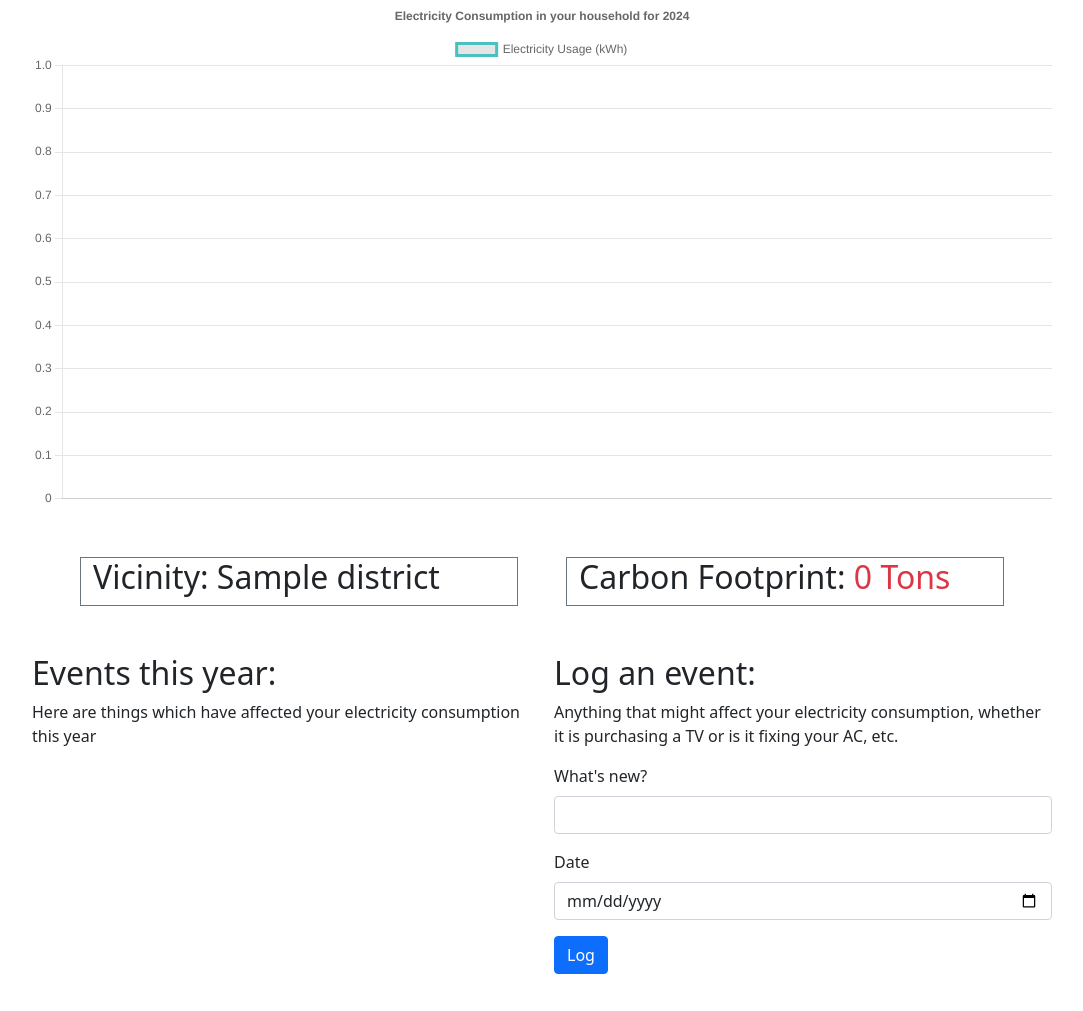
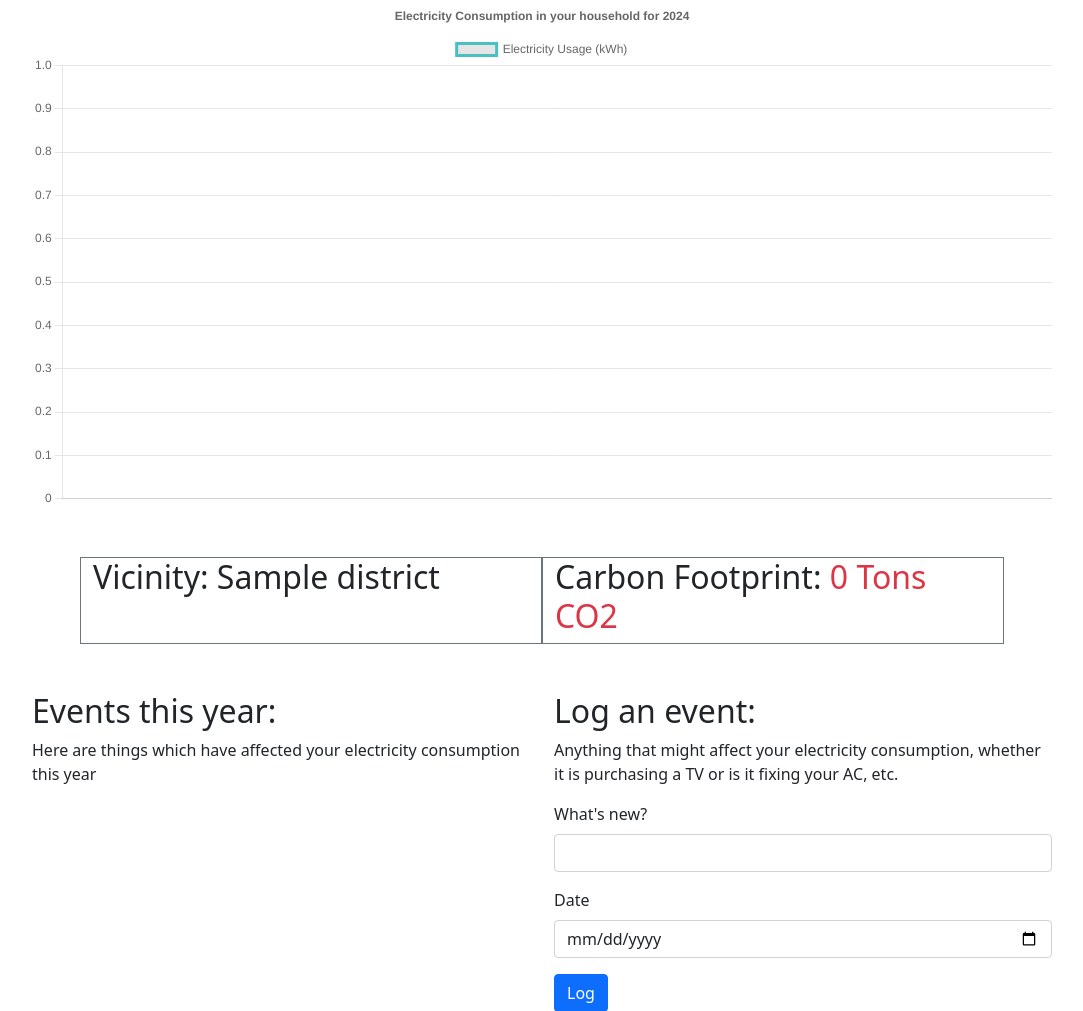
Before and after one commit to osam7a/EcoTrack, a Flask app: template api/templates/main.html in a window 1280 px wide. Shown: the part 238-1249 px from the top of the page, without its empty margins (98-1181 px from the left). Run offline with Flask 3, Linux system fonts and the light colour scheme; the template is opened without the code that fills it: most values are stand-ins (such as "Sample title", 1, 10 or a date in 2020).

Commit message:
Remove gap between vicinity and CO2 footprint

```diff
--- a/api/templates/main.html
+++ b/api/templates/main.html
@@ -65,7 +65,7 @@
         </div>
         <div class="m-5">
             <canvas id="chart"></canvas>
-            <div class="row m-5 gap-5">
+            <div class="row m-5">
                 <div class="col border border-secondary">
                     <h2>Vicinity: {{user_info['district']}}</h2>
                 </div>
@@ -208,7 +208,7 @@
 
         const carbon = features.map(x => x * .9);
 
-        document.getElementById('co2').innerText = (carbon.reduce((a, b) => a + b, 0) / 1000).toLocaleString() + " Tons";
+        document.getElementById('co2').innerText = (carbon.reduce((a, b) => a + b, 0) / 1000).toLocaleString() + " Tons CO2";
     </script>
     <script src="https://cdn.jsdelivr.net/npm/bootstrap@5.1.3/dist/js/bootstrap.bundle.min.js" integrity="sha384-ka7Sk0Gln4gmtz2MlQnikT1wXgYsOg+OMhuP+IlRH9sENBO0LRn5q+8nbTov4+1p" crossorigin="anonymous"></script>
 </body>
```
Also changed, not shown: 1 other file.
